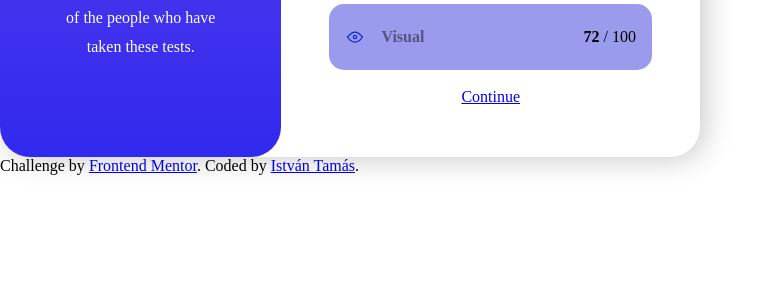
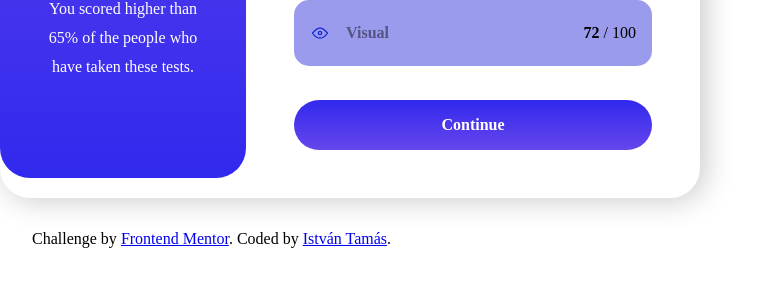
Before and after one commit to istvan-tamas/frontend-mentor-results-summary, a plain HTML site: page index.html in a window 1280 px wide. Shown: the part 343-630 px from the top of the page, without its empty margins (0-779 px from the left). Drawn offline with Linux system fonts and the light colour scheme.

Commit message:
Added styles for the continues button

```diff
--- a/css/style.css
+++ b/css/style.css
@@ -7,6 +7,7 @@
 #card {
 	display: flex;
 	align-items: center;
+	flex-direction: row;
 	box-shadow: 5px 2px 30px #c9c9c9;
 	width: 700px;
 	border-radius: 30px;
@@ -21,7 +22,8 @@
 	display: flex;
 	flex-direction: column;
 	align-items: center;
-	width: 230px;
+	width: 300px;
+	flex: 1;
 }
 
 #result h1 {
@@ -149,3 +151,26 @@
 .type img {
 	margin-right: 1em;
 }
+
+.btn-submit {
+	margin-top: 1em;
+	width: 100%;
+	height: 50px;
+	border-radius: 30px;
+	background: linear-gradient(0deg, #6746eb 0%, #3129ee 100%);
+	color: #ffffff;
+	text-decoration: none;
+	display: flex;
+	align-items: center;
+	justify-content: center;
+	font-weight: bold;
+}
+
+.btn-submit:hover,
+a:hover {
+	background-color: #2a1e5a;
+}
+
+.attribution {
+	margin: 2em;
+}
```
